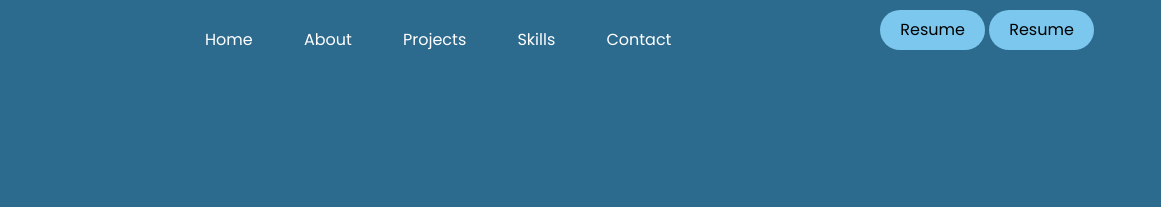
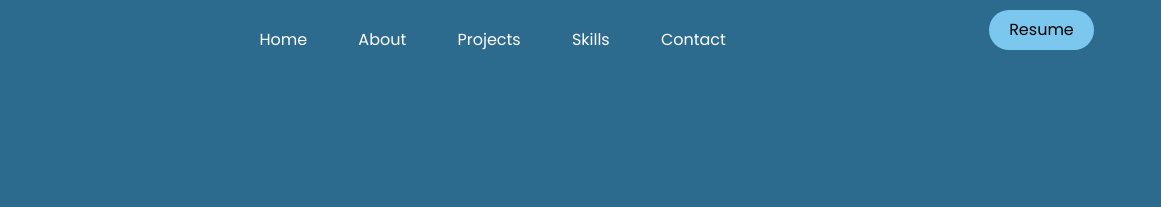
Before and after one commit to GladwinTM/GladwinTMPortfolioWebsite, a website: page index.html in a window 1280 px wide. Shown: the top 207 px of the page, 119-1280 px from the left. Drawn offline with nearby package versions, Linux system fonts and the light colour scheme.

Commit message:
Fix duplicate button with incorrect URL

```diff
--- a/index.html
+++ b/index.html
@@ -43,7 +43,6 @@
             </div>
             <div>
                 <button type="button" onclick="window.open('https://drive.google.com/file/d/1dugF-g_iaH7leGsAkzSmqc5hyFlMreUK/view', '_blank')" class="bg-[#7BC7EE] px-5 py-2 rounded-full hover:bg-[#2D6B8E] hover:text-[#F4F497] animate-bounce"> Resume</button>
-                <button type="button" onclick="window.open('https:"https://drive.google.com/file/d/1dugF-g_iaH7leGsAkzSmqc5hyFlMreUK/view", '_blank')" class="bg-[#7BC7EE] px-5 py-2 rounded-full hover:bg-[#2D6B8E] hover:text-[#F4F497] animate-bounce"> Resume</button>
             </div>
         </nav>
         <div class ="container mx-auto flex justify-center items-center h-[80vh]" id="home">
```
